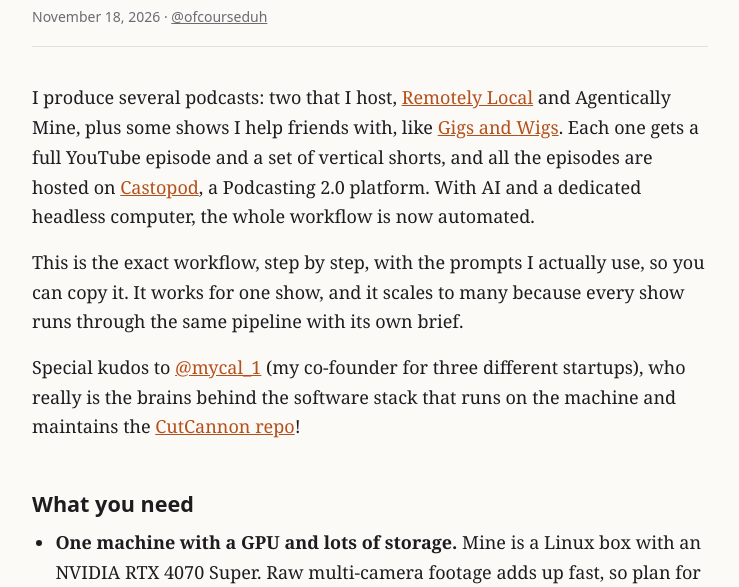
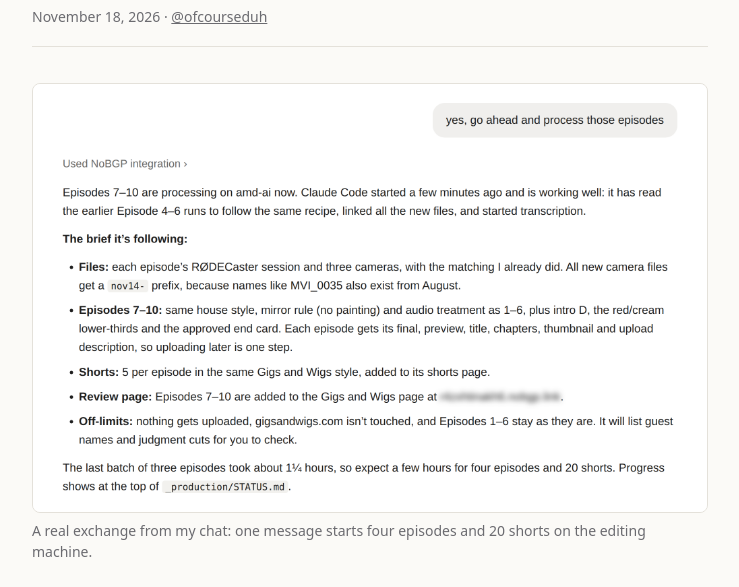
Before and after one commit to unotdys/ofcourseduh.com, a plain HTML site: page videosystem/index.html in a window 1280 px wide. Shown: the part 145-732 px from the top of the page, without its empty margins (270-1009 px from the left). Drawn offline with Linux system fonts and the light colour scheme.

Commit message:
Article: hero image

```diff
--- a/videosystem/index.html
+++ b/videosystem/index.html
@@ -9,6 +9,7 @@
 <meta property="og:title" content="How I produce multiple podcasts with Claude">
 <meta property="og:description" content="A step-by-step how-to: long-form episodes and shorts for several podcasts with Claude Code, video-use and CutCannon, with example prompts.">
 <meta property="og:type" content="article">
+<meta property="og:image" content="https://ofcourseduh.com/videosystem/img/hero-chat.png">
 <style>
 :root{--bg:#fbfaf7;--fg:#1d1d1f;--muted:#6b6b70;--rule:#e4e1da;--accent:#b4501c;--code-bg:#f1eee7;--code-fg:#2a2a2d;color-scheme:light}
 @media (prefers-color-scheme:dark){:root{--bg:#121214;--fg:#ececee;--muted:#9a9aa2;--rule:#2a2a2e;--accent:#ff9b5c;--code-bg:#1d1d21;--code-fg:#e2e2e6;color-scheme:dark}}
@@ -43,6 +44,11 @@ footer{margin-top:56px;padding-top:20px;border-top:1px solid var(--rule);font:14
 <main>
 <h1>How I produce multiple podcasts with Claude</h1>
 <div class="byline">November 18, 2026 · <a href="https://x.com/ofcourseduh">@ofcourseduh</a></div>
+
+<figure style="margin-top:0">
+<img src="img/hero-chat.png" alt="A Claude chat: the user says go ahead and process those episodes, and Claude reports that Episodes 7 to 10 are processing on amd-ai, with the brief it is following" width="1000" height="635">
+<figcaption>A real exchange from my chat: one message starts four episodes and 20 shorts on the editing machine.</figcaption>
+</figure>
 
 <p>I produce several podcasts: two that I host, <a href="https://www.remotelylocal.com/@remotelylocal">Remotely Local</a> and Agentically Mine, plus some shows I help friends with, like <a href="https://gigsandwigs.com/">Gigs and Wigs</a>. Each one gets a full YouTube episode and a set of vertical shorts, and all the episodes are hosted on <a href="https://castopod.org/">Castopod</a>, a Podcasting 2.0 platform. With AI and a dedicated headless computer, the whole workflow is now automated.</p>
 <p>This is the exact workflow, step by step, with the prompts I actually use, so you can copy it. It works for one show, and it scales to many because every show runs through the same pipeline with its own brief.</p>
```
Also changed, not shown: videosystem/img/hero-chat.png (added).
